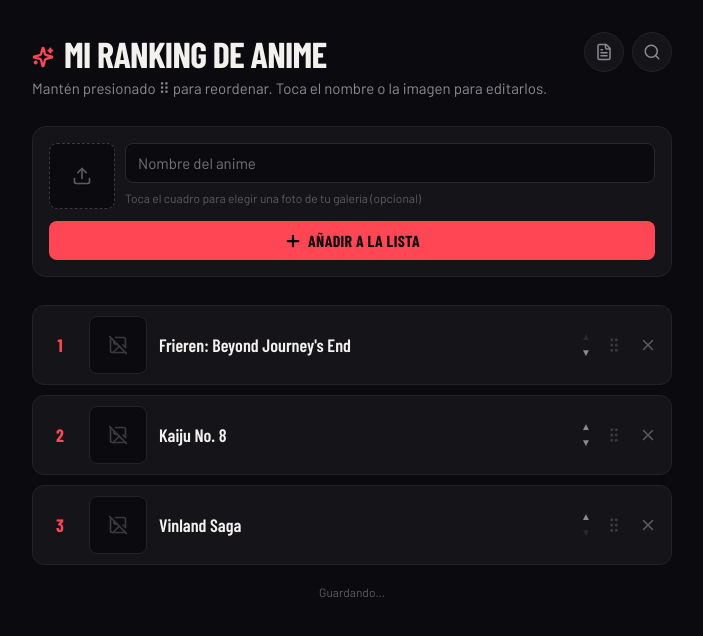
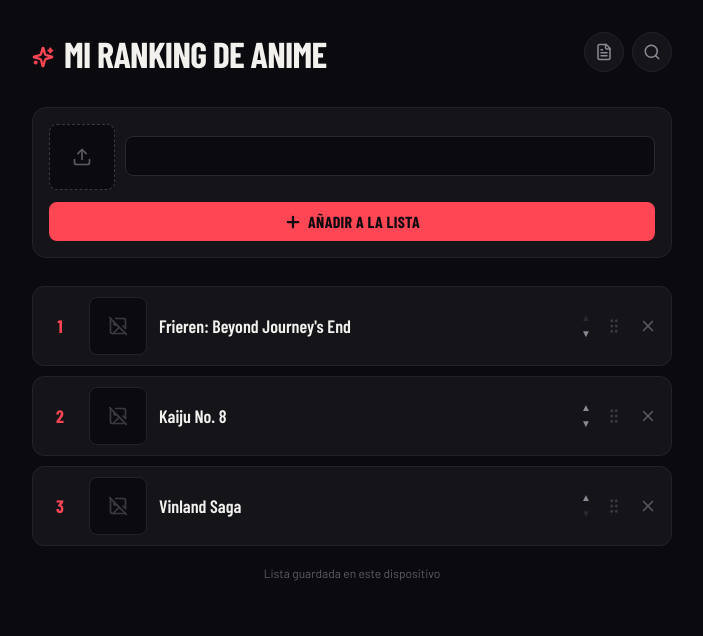
Before and after one commit to manucofernandeczo-cpu/anime-ranking-app, a React (Vite) app: page / in a window 1280 px wide. Shown: the top 636 px of the page, without its empty margins (288-991 px from the left). Built offline with nearby package versions, Linux system fonts and the light colour scheme; a web font is replaced by a local one.

Commit message:
Quitar textos de ayuda y placeholder del nombre

```diff
--- a/src/App.jsx
+++ b/src/App.jsx
@@ -297,9 +297,6 @@ export default function App() {
                   Mi Ranking de Anime
                 </h1>
               </div>
-              <p style={{ fontFamily: "Barlow, sans-serif", color: "#8B8A94", fontSize: 15, margin: 0 }}>
-                Mantén presionado ⠿ para reordenar. Toca el nombre o la imagen para editarlos.
-              </p>
             </div>
 
             <div style={{ display: "flex", gap: 8, flexShrink: 0 }}>
@@ -459,12 +456,12 @@ export default function App() {
               )}
             </label>
 
-            <div style={{ flex: 1, display: "flex", flexDirection: "column", gap: 8 }}>
+            <div style={{ flex: 1, display: "flex", flexDirection: "column", justifyContent: "center", minHeight: 64 }}>
               <input
                 value={name}
                 onChange={(e) => setName(e.target.value)}
                 onKeyDown={(e) => e.key === "Enter" && addAnime()}
-                placeholder="Nombre del anime"
+                aria-label="Nombre del anime"
                 style={{
                   background: "#0B0B0F",
                   border: "1px solid #2A2930",
@@ -476,9 +473,6 @@ export default function App() {
                   outline: "none",
                 }}
               />
-              <span style={{ fontFamily: "Barlow, sans-serif", fontSize: 12, color: "#5C5B64" }}>
-                Toca el cuadro para elegir una foto de tu galería (opcional)
-              </span>
             </div>
           </div>
 
```
